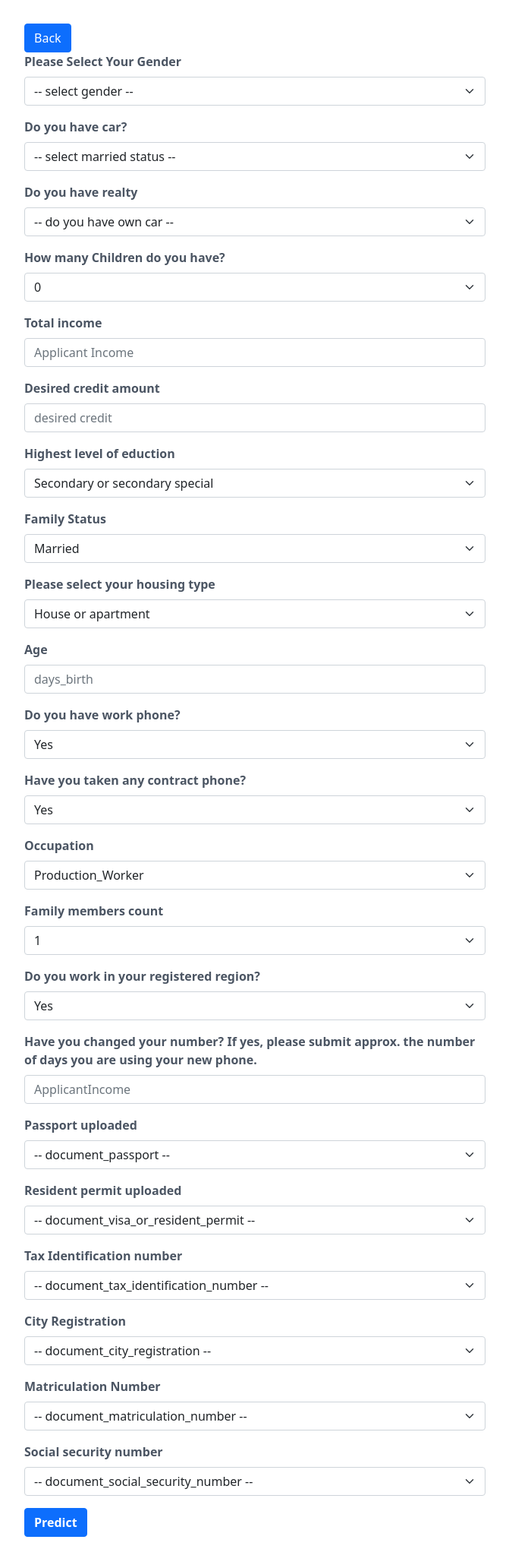
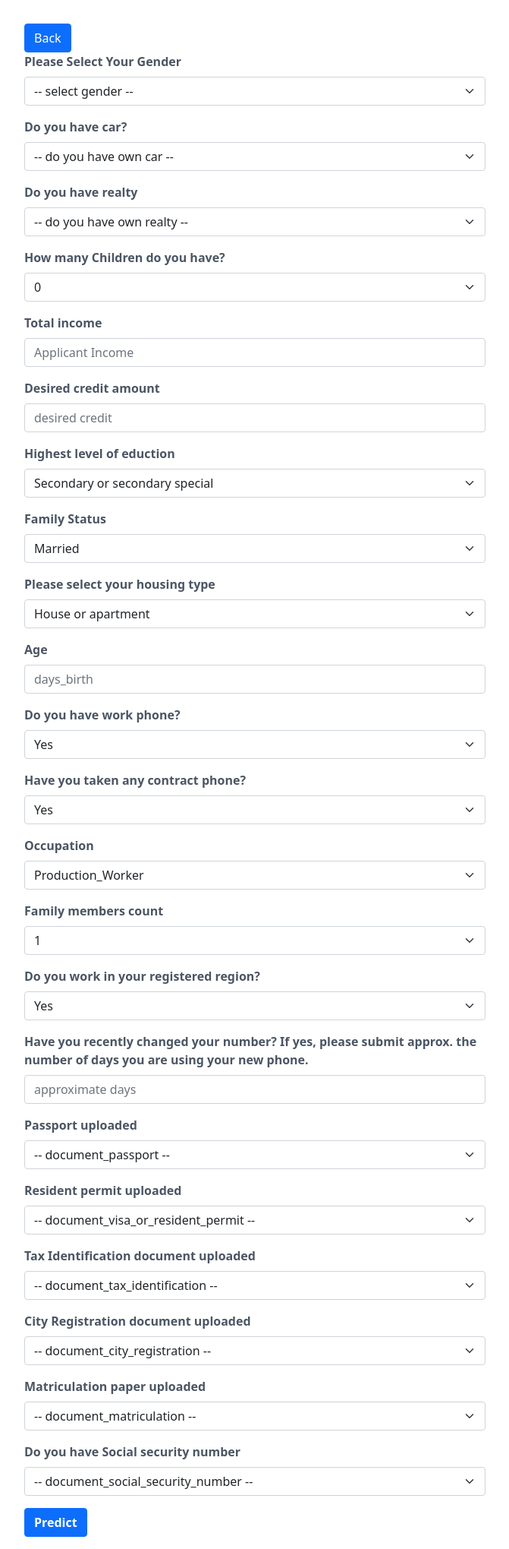
Before and after one commit to mehrunkhan/loan_prediction, a Flask app: page /predict in a window 1280 px wide. Shown: the part 199-2238 px from the top of the page at 76% size, without its empty margins (304-975 px from the left). Run offline with Flask 2, Linux system fonts and the light colour scheme; parts of the project's set-up code (start-up, migrations or seed data) failed here and were passed over.

Commit message:
label change

```diff
--- a/templates/prediction.html
+++ b/templates/prediction.html
@@ -38,7 +38,7 @@
             <div class="mb-3">
                 <label for="exampleFormControlInput1" style="font-weight: bold;" class="form-label">Do you have car? </label>
                 <select class="form-select" id="flag_own_car" name="flag_own_car" aria-label="Default select example" required>
-                    <option selected value="0">-- select married status --</option>
+                    <option selected value="0">-- do you have own car --</option>
                     <option value="1">Yes</option>
                     <option value="0">No</option>
                 </select>
@@ -47,7 +47,7 @@
                 <label for="exampleFormControlInput1" style="font-weight: bold;" class="form-label">Do you have realty</label>
                 <select class="form-select" id="flag_own_realty" name="flag_own_realty"
                         aria-label="Default select example" required>
-                    <option selected value="0">-- do you have own car --</option>
+                    <option selected value="0">-- do you have own realty --</option>
                     <option value="1">Yes</option>
                     <option value="0">No</option>
                 </select>
@@ -189,10 +189,10 @@
             </div>
 
              <div class="mb-3">
-                <label for="exampleFormControlInput1" style="font-weight: bold;" class="form-label">Have you changed your number? If yes, please submit
+                <label for="exampleFormControlInput1" style="font-weight: bold;" class="form-label">Have you recently changed your number? If yes, please submit
                 approx. the number of days you are using your new phone.</label>
-                <input type="text" class="form-control" id="days_last_phone_change" name="days_last_phone_change"
-                       placeholder="ApplicantIncome" required>
+                <input type="number" class="form-control" id="days_last_phone_change" name="days_last_phone_change"
+                       placeholder="approximate days" required>
             </div>
             <div class="mb-3">
                 <label for="exampleFormControlInput1" style="font-weight: bold;" class="form-label">Passport uploaded</label>
@@ -213,16 +213,16 @@
                 </select>
             </div>
             <div class="mb-3">
-                <label for="exampleFormControlInput1" style="font-weight: bold;" class="form-label">Tax Identification number</label>
+                <label for="exampleFormControlInput1" style="font-weight: bold;" class="form-label">Tax Identification document uploaded</label>
                 <select class="form-select" id="document_tax_identification_number"
                         name="document_tax_identification_number" aria-label="Default select example" required>
-                    <option selected>-- document_tax_identification_number --</option>
+                    <option selected>-- document_tax_identification --</option>
                     <option value="1">Yes</option>
                     <option value="0">No</option>
                 </select>
             </div>
             <div class="mb-3">
-                <label for="exampleFormControlInput1" style="font-weight: bold;" class="form-label">City Registration</label>
+                <label for="exampleFormControlInput1" style="font-weight: bold;" class="form-label">City Registration document uploaded</label>
                 <select class="form-select" id="document_city_registration" name="document_city_registration"
                         aria-label="Default select example" required>
                     <option selected>-- document_city_registration --</option>
@@ -231,16 +231,16 @@
                 </select>
             </div>
             <div class="mb-3">
-                <label for="exampleFormControlInput1" style="font-weight: bold;" class="form-label">Matriculation Number</label>
+                <label for="exampleFormControlInput1" style="font-weight: bold;" class="form-label">Matriculation paper uploaded</label>
                 <select class="form-select" id="document_matriculation_number" name="document_matriculation_number"
                         aria-label="Default select example" required>
-                    <option selected>-- document_matriculation_number --</option>
+                    <option selected>-- document_matriculation --</option>
                     <option value="1">Yes</option>
                     <option value="0">No</option>
                 </select>
             </div>
             <div class="mb-3">
-                <label for="exampleFormControlInput1" style="font-weight: bold;" class="form-label">Social security number</label>
+                <label for="exampleFormControlInput1" style="font-weight: bold;" class="form-label">Do you have Social security number</label>
                 <select class="form-select" id="document_social_security_number" name="document_social_security_number"
                         aria-label="Default select example" required>
                     <option selected>-- document_social_security_number --</option>
```
